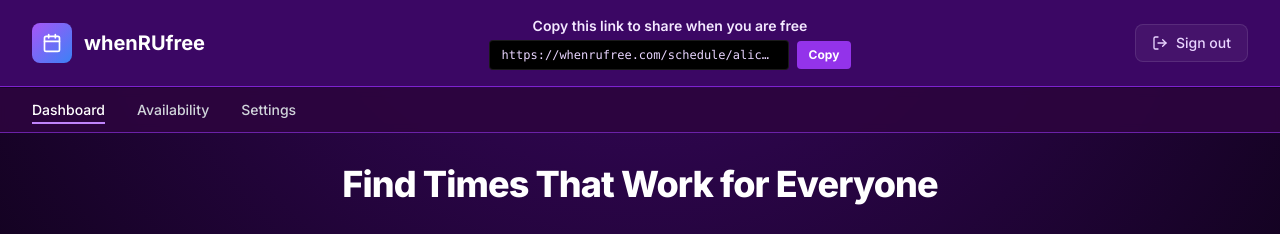
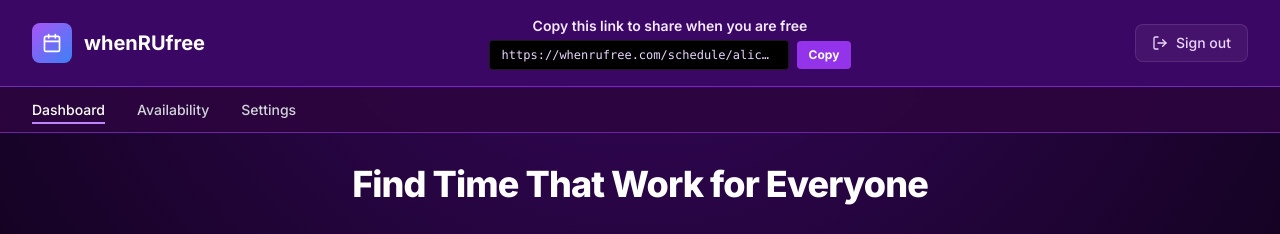
Before and after one commit to mumansk1/scheduler-calendly, a Next.js app: page /dashboard in a window 1280 px wide. Shown: the top 234 px of the page. Built offline with nearby package versions, Linux system fonts and the light colour scheme; no server answers; sample sign-in values are in the browser's storage.

Commit message:
label change

```diff
--- a/app/dashboard/page.tsx
+++ b/app/dashboard/page.tsx
@@ -103,7 +103,7 @@
       <main className="relative px-4 sm:px-6 lg:px-8 py-8 max-w-5xl mx-auto space-y-8">
         {/* TITLE SECTION */}
         <div className="text-center space-y-2">
-          <h2 className="text-3xl md:text-4xl font-extrabold tracking-tight">Find Times That Work for Everyone</h2>
+          <h2 className="text-3xl md:text-4xl font-extrabold tracking-tight">Find Time That Work for Everyone</h2>
         </div>
 
         {/* DATE & VIEW CONTROLS */}
```
